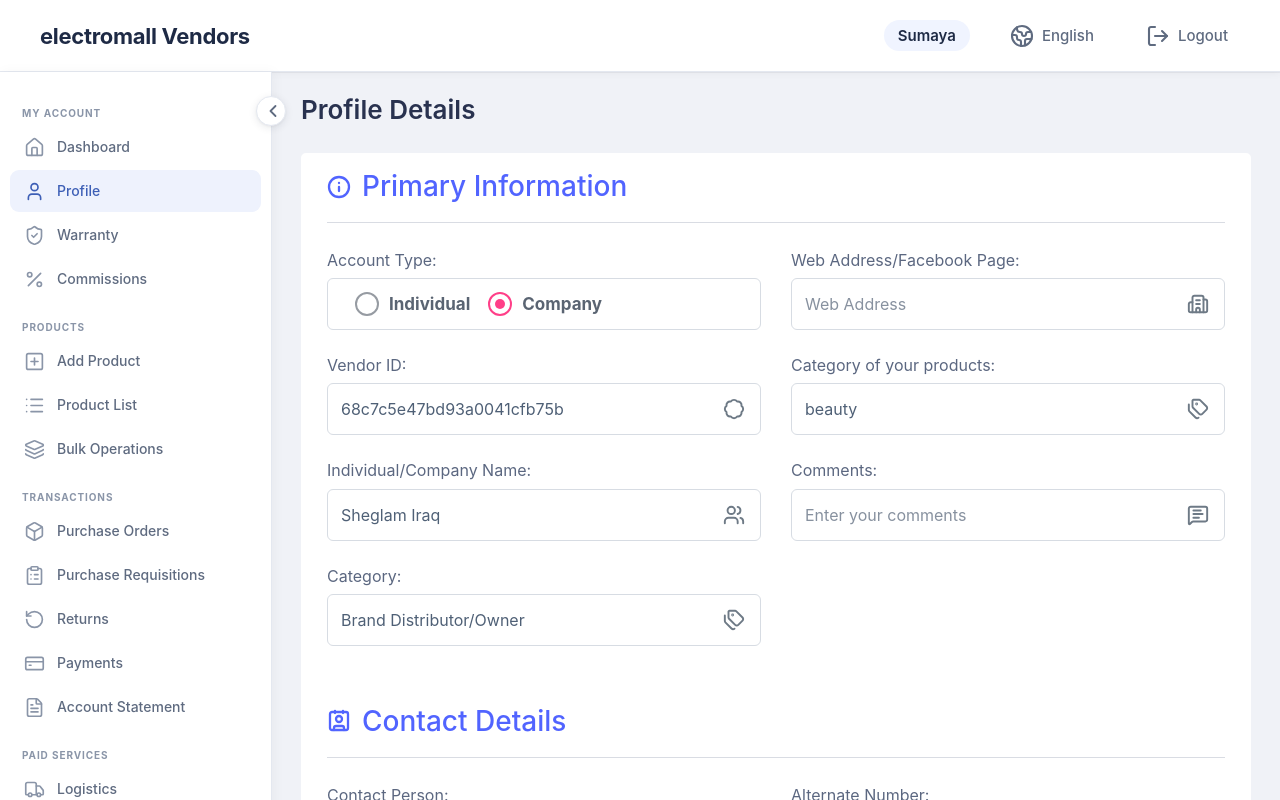
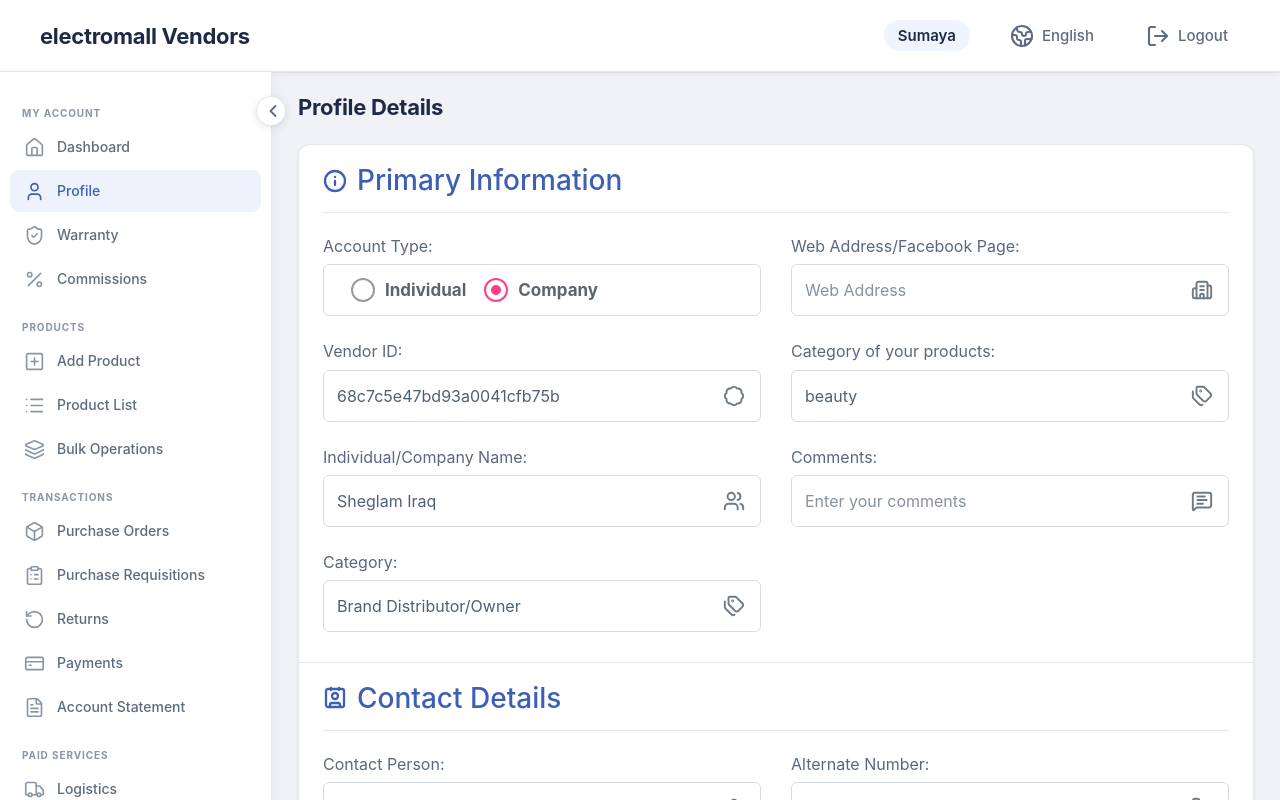
Before and after one commit to aliibarznji/ElecVendors, a Next.js app: page /profile in a window 1280 px wide. Shown: the top 800 px of the page. Built offline with nearby package versions, Linux system fonts and the light colour scheme.

Commit message:
Refactor profile content styles for improved layout and consistency

```diff
--- a/app/globals.css
+++ b/app/globals.css
@@ -723,43 +723,47 @@ a {
 
 .profile-content {
   display: grid;
-  gap: 28px;
-  padding: 22px 29px 34px;
+  gap: 24px;
+  padding: 22px 26px 34px;
 }
 
 .profile-content h1 {
   margin: 0;
-  color: #29324f;
-  font-size: 26px;
-  font-weight: 600;
-  letter-spacing: 0;
+  color: var(--text);
+  font-size: 22px;
+  font-weight: 700;
+  letter-spacing: -0.3px;
   line-height: 1.2;
 }
 
 .profile-card {
   display: grid;
   gap: 0;
-  border-radius: 5px;
+  border-radius: var(--radius);
+  box-shadow: var(--shadow-sm);
+  border: 1px solid var(--border);
+  overflow: hidden;
   background: #ffffff;
 }
 
 .profile-section {
   display: grid;
-  gap: 28px;
-  padding: 18px 26px 36px;
+  gap: 24px;
+  padding: 20px 24px 30px;
 }
 
 .profile-section + .profile-section {
-  padding-top: 24px;
+  padding-top: 20px;
+  border-top: 1px solid var(--border);
 }
 
 .profile-section-heading {
   display: flex;
   align-items: center;
-  gap: 11px;
-  padding-bottom: 20px;
-  border-bottom: 1px solid #d9dce3;
-  color: #5164ff;
+  gap: 10px;
+  padding-bottom: 16px;
+  border-bottom: 1px solid var(--border);
+  color: var(--brand);
 }
 
 .profile-section-heading h2 {
```
